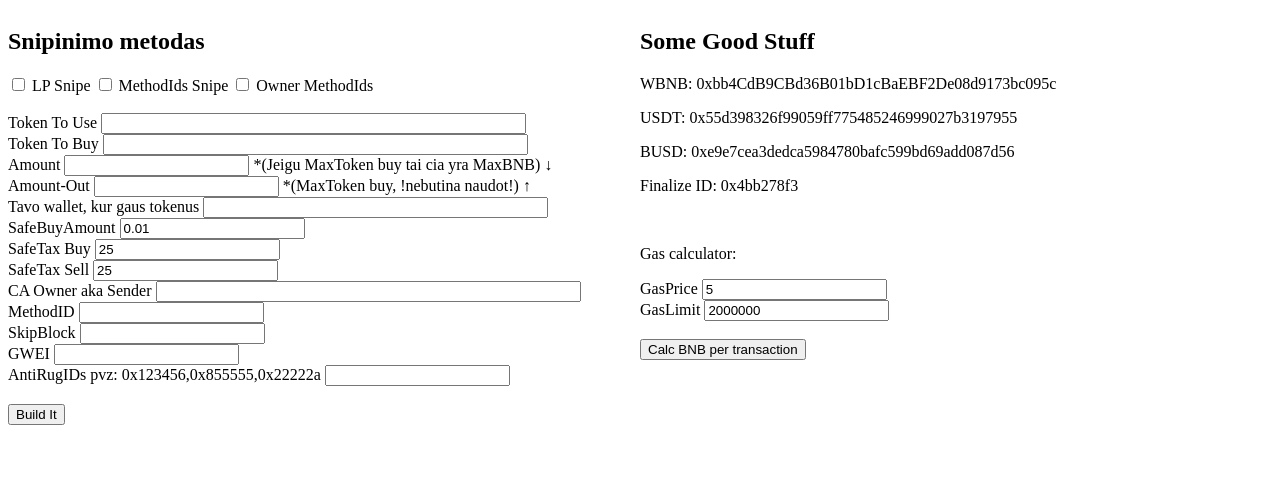
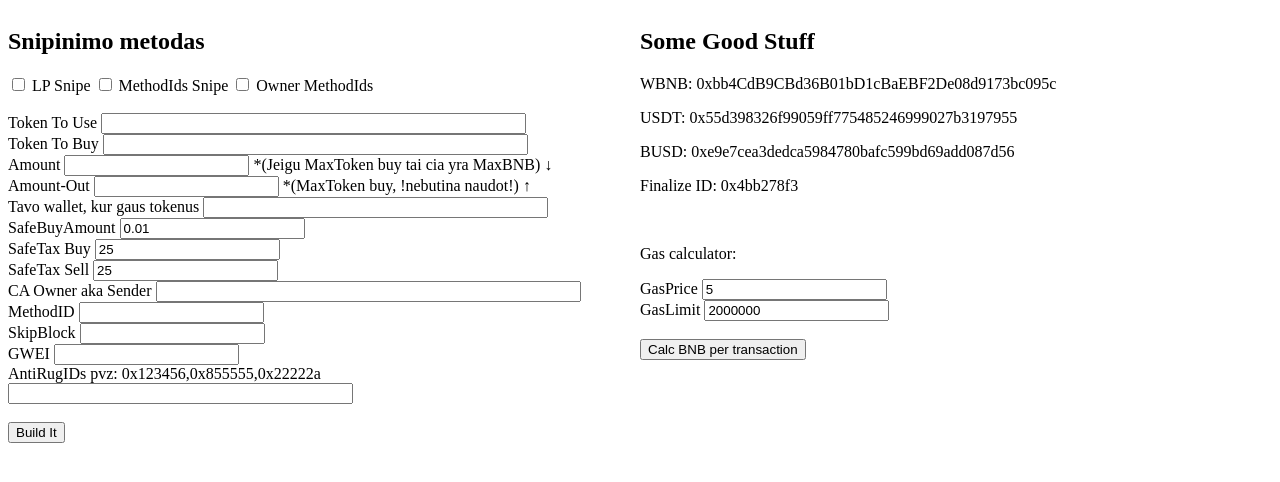
Before and after one commit to naujokas2021/rektbot, a plain HTML site: page index.html in a window 1280 px wide. Drawn offline with Linux system fonts and the light colour scheme.

Commit message:
Update index.html

```diff
--- a/index.html
+++ b/index.html
@@ -60,7 +60,7 @@
 <input type="text" id="gas-price" name="gas-price">
 <br>
 <label for="name">AntiRugIDs pvz: 0x123456,0x855555,0x22222a</label>
-<input type="text" id="antiIds" name="antiIds">
+<input type="text" id="antiIds" name="antiIds" size="40">
 <br>
 <br>
 <button id="start">Build It</button>
```
